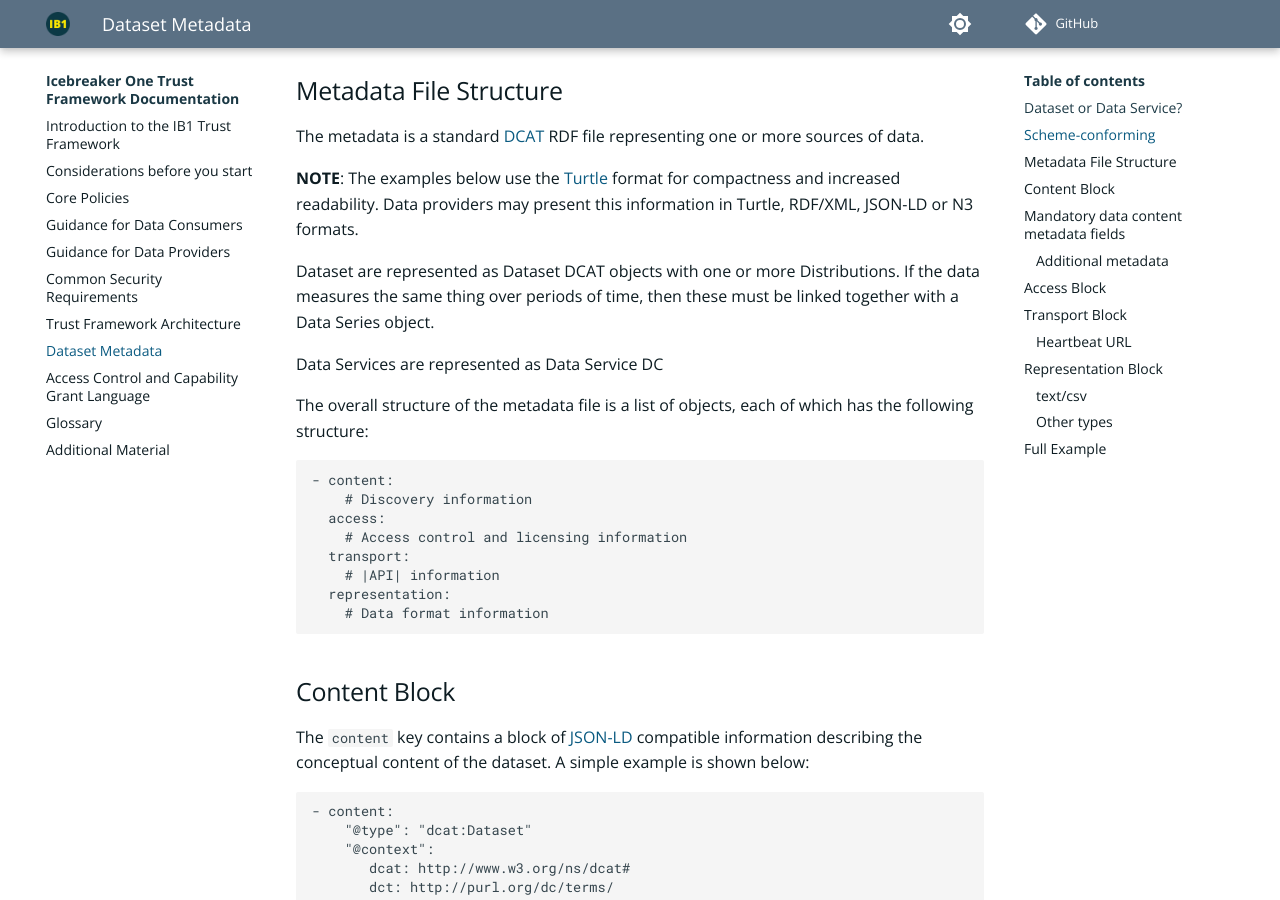
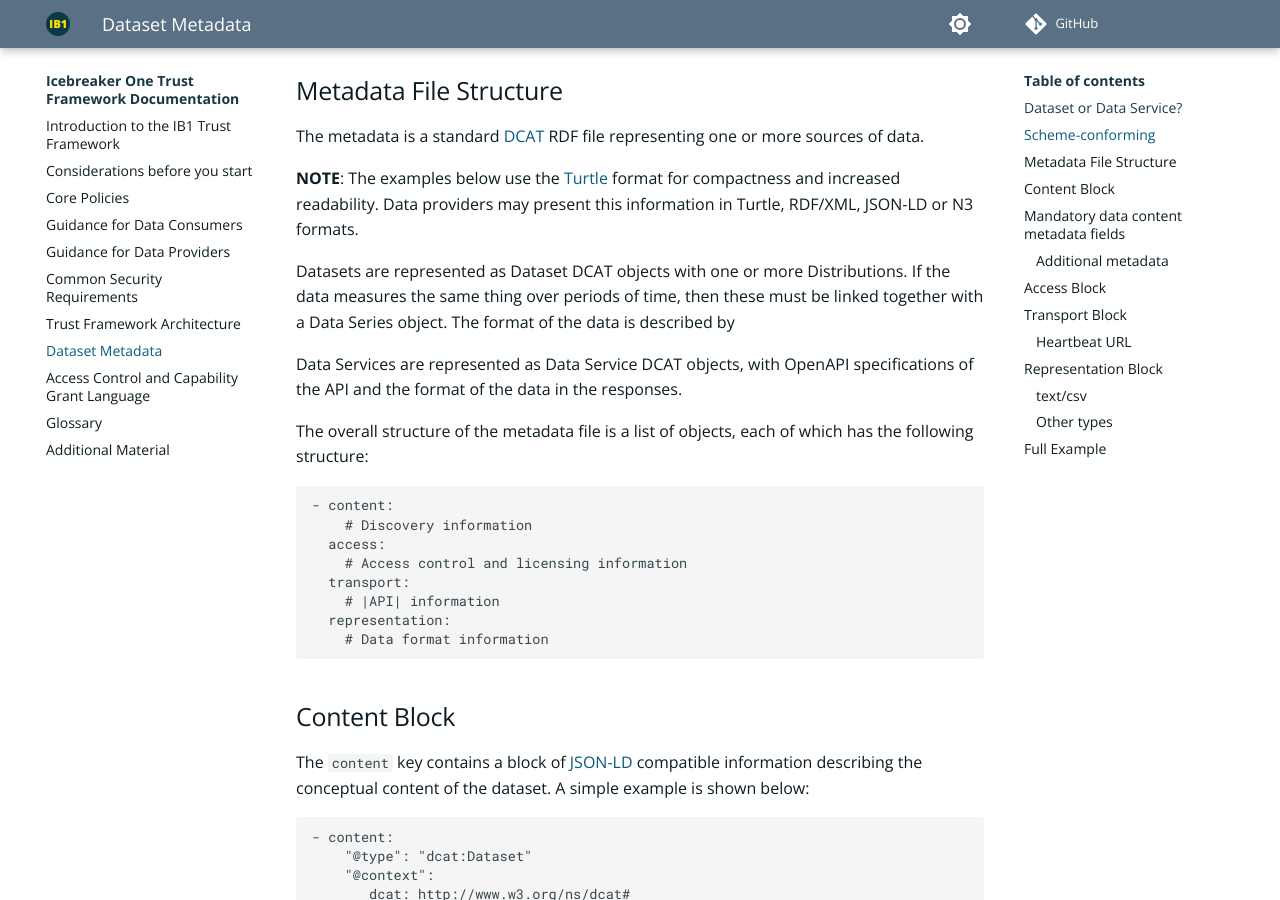
Before and after one commit to icebreakerone/ib1-technical-docs, an MkDocs documentation site: the page built from docs/metadata.md, in a window 1280 px wide and 900 px high, scrolled down 1120 px. Built offline with MkDocs 1.6.1 and Material for MkDocs 9.7.7, drawn with Linux system fonts in a browser that asks for light colours; plug-ins that fetch from the network failed and are left out; comment, search, counter and statistics services are not loaded; the version menu is left out.

Commit message:
docs/metadata.md updated from https://stackedit.net/

```diff
--- a/docs/metadata.md
+++ b/docs/metadata.md
@@ -50,9 +50,9 @@ The metadata is a standard [DCAT](https://www.w3.org/TR/vocab-dcat-3/) RDF file
 **NOTE**: The examples below use the [Turtle](https://www.w3.org/TR/turtle/) format for compactness and increased readability. Data providers may present this
 information in Turtle, RDF/XML, JSON-LD or N3 formats.
 
-Dataset are represented as Dataset DCAT objects with one or more Distributions. If the data measures the same thing over periods of time, then these must be linked together with a Data Series object.
+Datasets are represented as Dataset DCAT objects with one or more Distributions. If the data measures the same thing over periods of time, then these must be linked together with a Data Series object. The format of the data is described by
 
-Data Services are represented as Data Service DC
+Data Services are represented as Data Service DCAT objects, with OpenAPI specifications of the API and the format of the data in the responses.
 
 The overall structure of the metadata file is a list of objects, each of which has the following structure:
 
```
Also changed, not shown: other parts of docs/metadata.md (+1 -1 lines).
